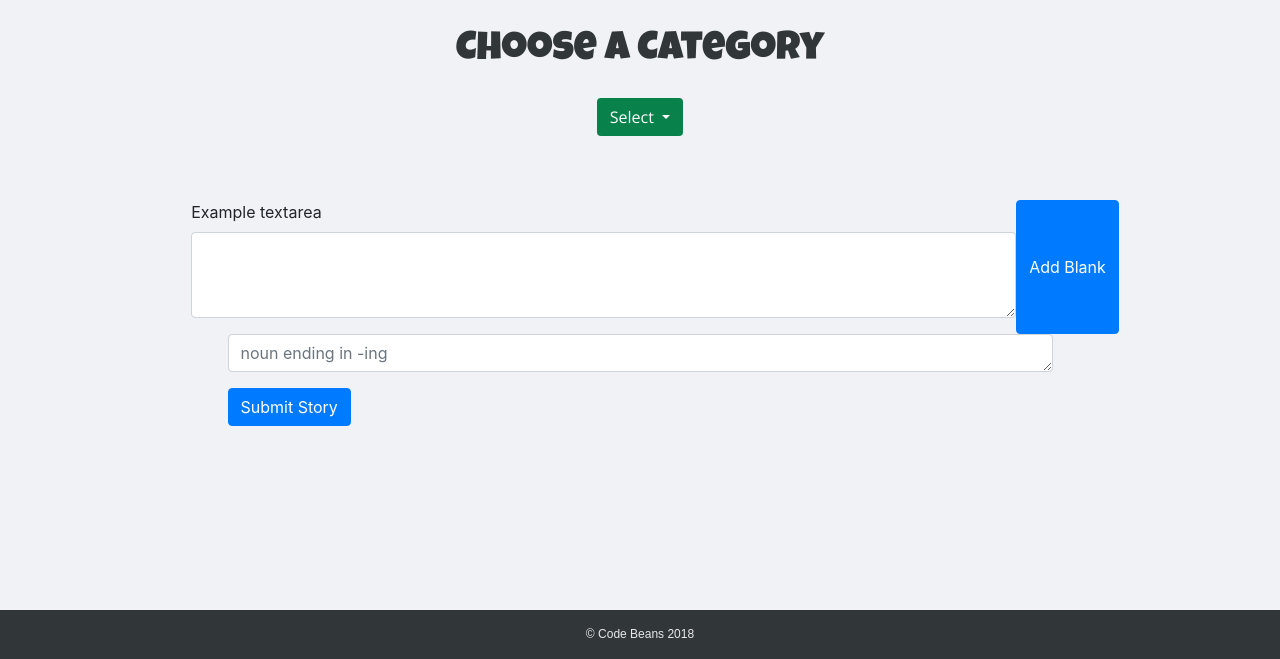
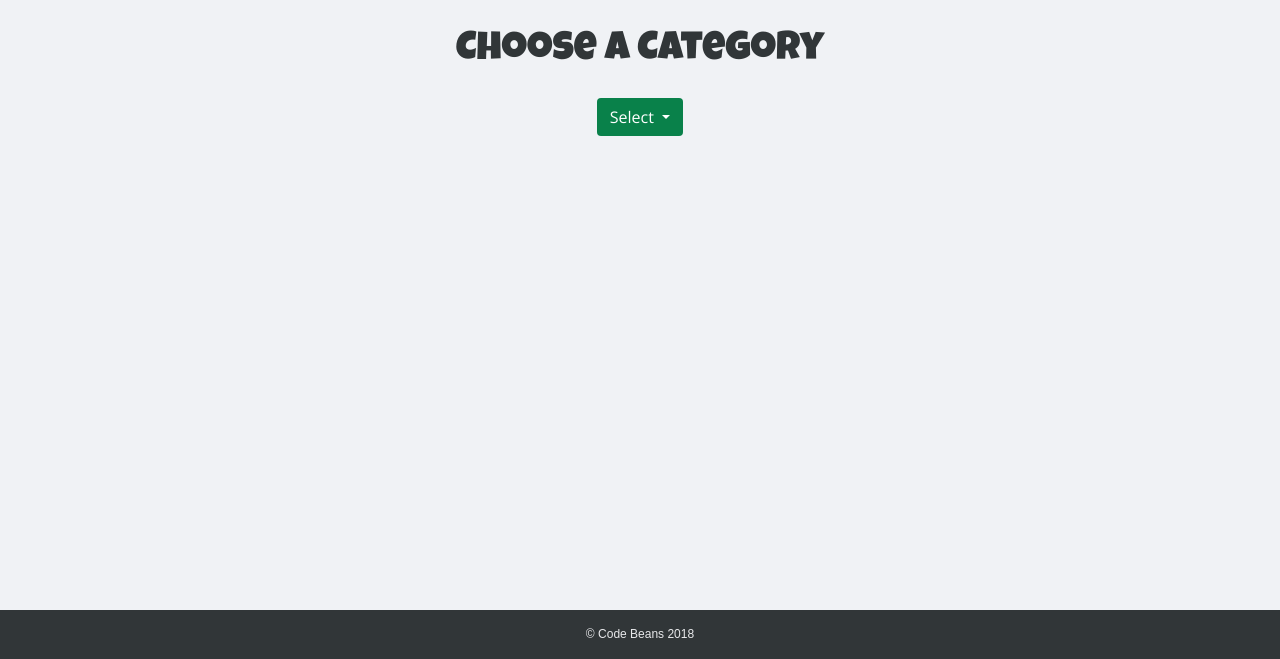
Before and after one commit to vleague2/req.libs, a Node server app: page /start/ in a window 1280 px wide. Shown: the part 141-800 px from the top of the page. Run offline with Node 20, Linux system fonts and the light colour scheme; data that the repository does not hold is empty; some libraries are stand-ins or nearby versions.

Commit message:
try using only this

```diff
--- a/views/category.handlebars
+++ b/views/category.handlebars
@@ -21,33 +21,3 @@
         </div>
     </div>
 </div>
-
-
-
-<form>
-    <div class="container">
-        <div class="row justify-content-center ">
-            <div class="col-sm-9 justify-content-center">
-                <div class="form-group">
-                    <label for="exampleFormControlTextarea1">Example textarea</label>
-                    <textarea class="form-control" id="exampleFormControlTextarea1" rows="3"></textarea>
-                </div>
-            </div>
-            <div class="row">
-                <button type="button" id="add-speech-part" class="btn btn-primary">Add Blank</button>
-            </div>
-        </div>
-        <div>
-            <div class="row justify-content-center">
-                <div class="col-sm-9 justify-content-center">
-                <div class="form-group">
-
-                    <textarea class="form-control" id="catch-speech" rows="1" placeholder="noun ending in -ing"></textarea>
-                </div>
-                <button type="button" class="btn btn-primary">Submit Story</button>
-                </div>
-            </div>
-            </div>
-
-    </div>
-</form>
--- a/views/userCreated.handlebars
+++ b/views/userCreated.handlebars
@@ -1,4 +1,3 @@
-
 
 
 
@@ -12,7 +11,7 @@
                 </div>
             </div>
             <div class="row">
-                <button type="button" class="btn btn-primary">Add Blank</button>
+                <button type="button" id="add-speech-part" class="btn btn-primary">Add Blank</button>
             </div>
         </div>
         <div>
@@ -20,7 +19,7 @@
                 <div class="col-sm-9 justify-content-center">
                 <div class="form-group">
 
-                    <textarea class="form-control" id="exampleFormControlTextarea1" rows="1" placeholder="noun ending in -ing"></textarea>
+                    <textarea class="form-control" id="catch-speech" rows="1" placeholder="noun ending in -ing"></textarea>
                 </div>
                 <button type="button" class="btn btn-primary">Submit Story</button>
                 </div>
```
